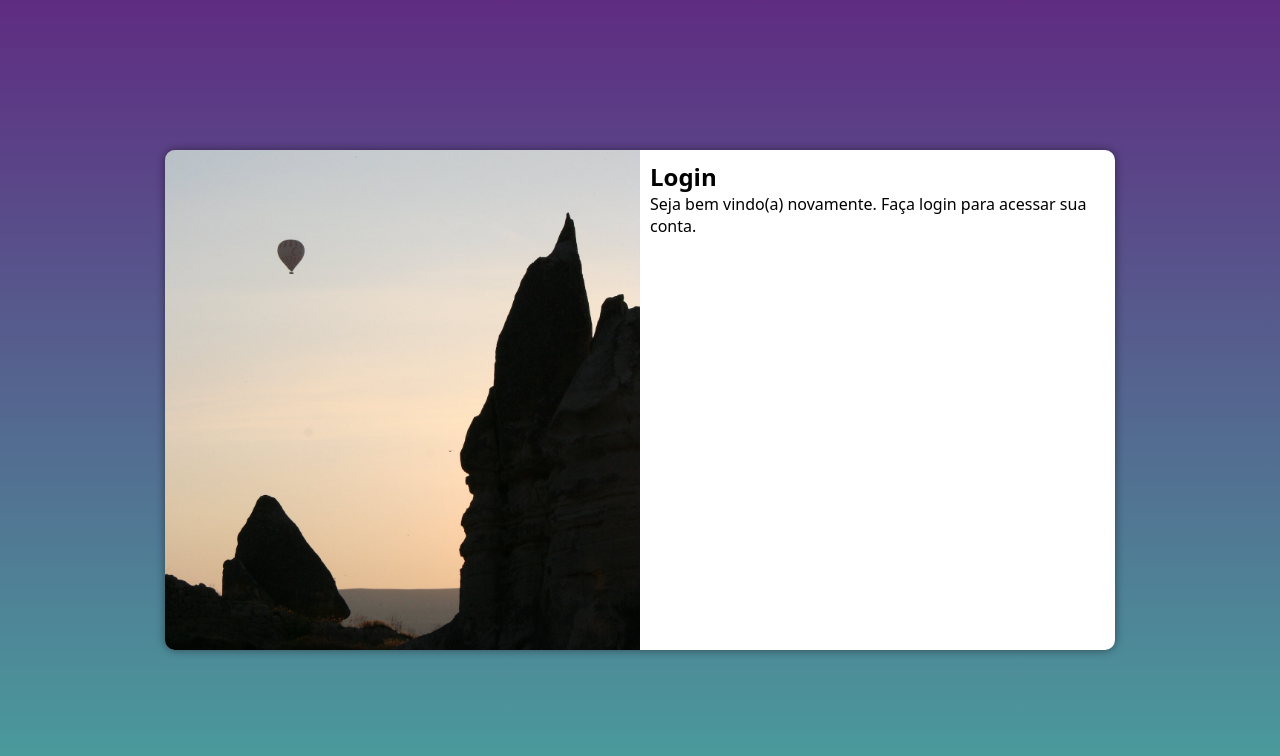
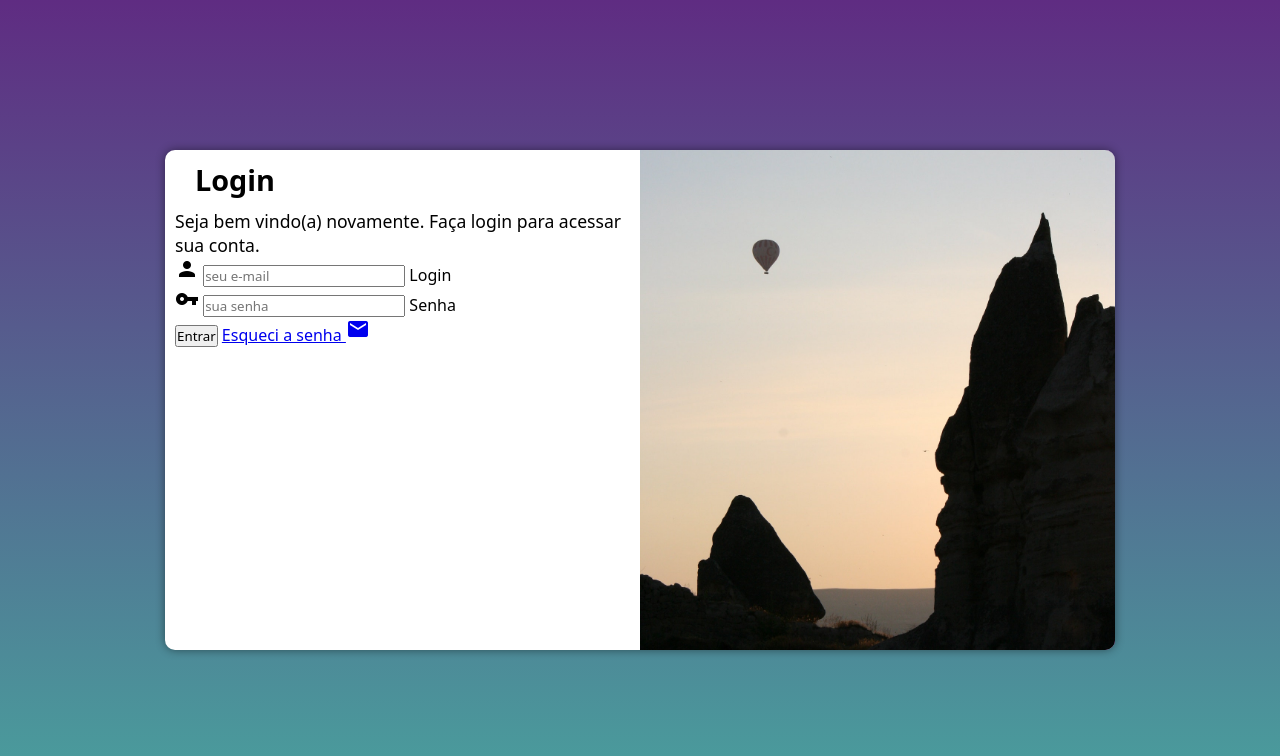
Before and after one commit to jfmoraeslara/projeto-login-guanabara, a plain HTML site: page index.html in a window 1280 px wide. Drawn offline with Linux system fonts and the light colour scheme.

Commit message:
Inclusão formulário login senha e e-mail

```diff
--- a/estilos/media-query.css
+++ b/estilos/media-query.css
@@ -40,13 +40,22 @@ Grandes telas: acima de 1200px
     }
 
     section#login > div#imagem {
-        float: left;
+        float: right;
         width: 50%;
         height: 100%;
     }
 
     section#login > div#formulario {
-        float: right;
+        float: left;
         width: 50%;
     }
+
+    div#formulario > h1 {
+        font-size: 1.8em;
+    }
+
+    div#formulario > p {
+        font-size: 1.1em;
+    }
+
 }
--- a/estilos/style.css
+++ b/estilos/style.css
@@ -54,3 +54,11 @@ section#login > div#formulario {
     display: block;
     padding: 10px;
 }
+
+div#formulario > h1 {
+    margin: 0px 0px 10px 20px;
+}
+
+div#formulario > p {
+    font-size: 0.8em;
+}
--- a/index.html
+++ b/index.html
@@ -5,6 +5,7 @@
     <meta http-equiv="X-UA-Compatible" content="IE=edge">
     <meta name="viewport" content="width=device-width, initial-scale=1.0">
     <title>Login</title>
+    <link href="https://fonts.googleapis.com/css2?family=Material+Icons" rel="stylesheet"/>
     <link rel="stylesheet" href="estilos/style.css">
     <link rel="stylesheet" href="estilos/media-query.css">
 </head>
@@ -17,8 +18,21 @@
             <div id="formulario">
                 <h1>Login</h1>
                 <p>Seja bem vindo(a) novamente. Faça login para acessar sua conta.</p>
-                <form action="login.php" method="post">
-
+                <form action="login.php" method="post" autocomplete="on">
+                    <div class="campo">
+                        <i class="material-icons">person</i>
+                        <input type="email" name="login" id="ilogin" placeholder="seu e-mail" autocomplete="emial" required maxlength="30">
+                        <label for="ilogin">Login</label>
+                    </div>
+                    <div class="campo">
+                        <i class="material-icons">vpn_key</i>
+                        <input type="password" name="senha" id="isenha" placeholder="sua senha" autocomplete="current-password" required minlength="8" maxlength="20">
+                        <label for="isenha">Senha</label>
+                    </div>
+                    <input type="submit" value="Entrar">
+                    <a href="esqueci.html">
+                        Esqueci a senha <i class="material-icons">mail</i>
+                    </a>
                 </form>
             </div>
         </section>
```
